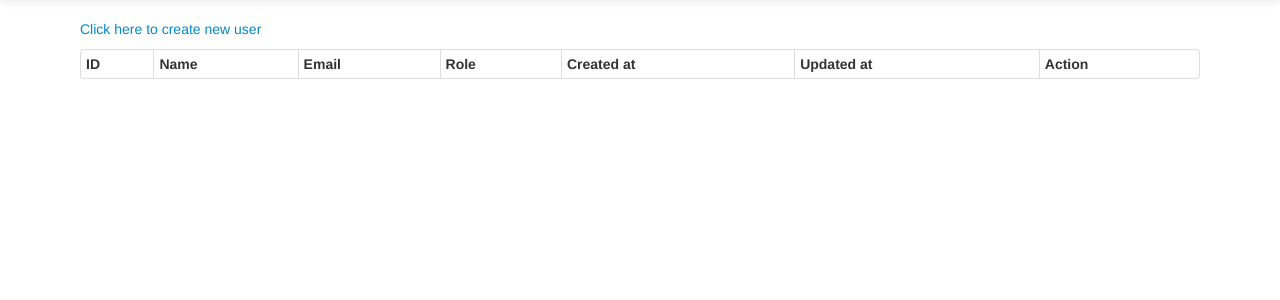
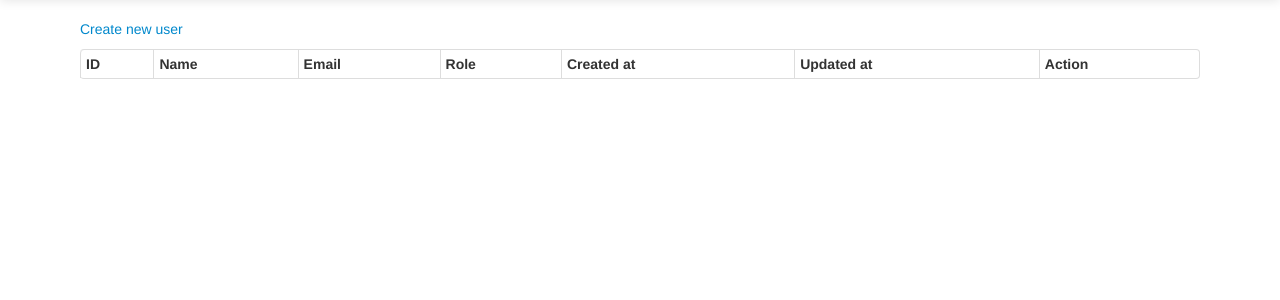
Before and after one commit to emedez/schemanizer, a Django app: page /schemanizer/user/list/ in a window 1280 px wide. Shown: the part 41-341 px from the top of the page. Run offline with Django 3.2, Linux system fonts and the light colour scheme; the visitor is signed in with stand-in values (Sample User, id 1); data comes from the database, SQL or seed files in the repository; tables that the repository leaves empty hold one stand-in row (values such as "Sample post"); data that the repository does not hold is empty; parts of the project's set-up code (start-up, migrations or seed data) failed here and were passed over; some libraries are stand-ins or nearby versions.

Commit message:
Removed 'click here' in schemanizer/users.html template.

```diff
--- a/schemanizerproj/templates/schemanizer/users.html
+++ b/schemanizerproj/templates/schemanizer/users.html
@@ -7,7 +7,7 @@
     {% if user_has_access %}
         <p>
             <a href="{% url 'schemanizer_user_create' %}">
-                Click here to create new user</a>
+                Create new user</a>
         </p>
         <table class="table table-striped table-condensed table-bordered table-hover">
             <thead>
```
